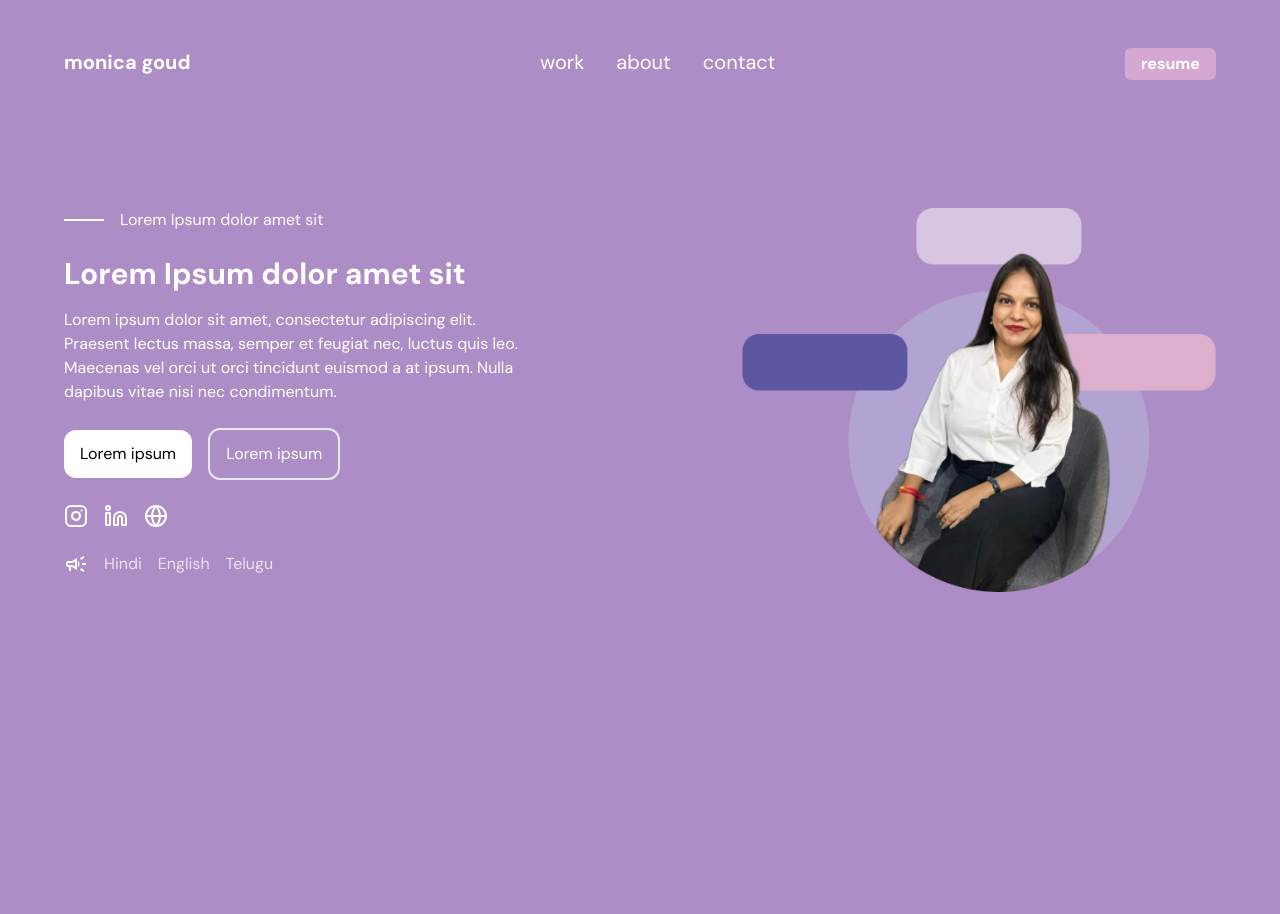
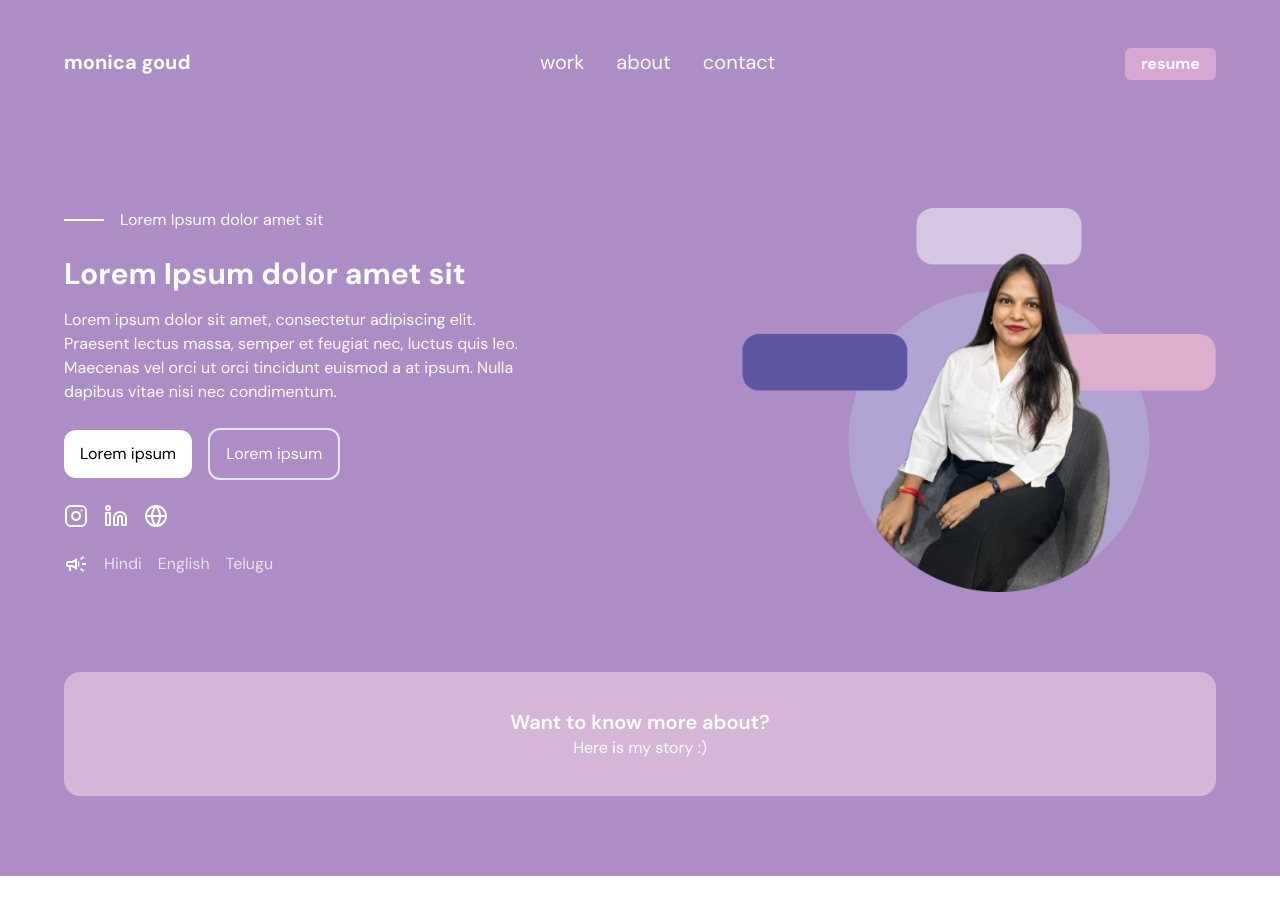
Before and after one commit to ManasMalla/monicagoud, a Next.js app: page / in a window 1280 px wide. Shown: the top 914 px of the page. Built offline with nearby package versions, Linux system fonts and the light colour scheme.

Commit message:
added home page
Signed-off-by: Manas Malla <manasmalla.dev@gmail.com>

```diff
--- a/src/app/layout.js
+++ b/src/app/layout.js
@@ -15,8 +15,8 @@ export default function RootLayout({ children }) {
         rel="stylesheet"
         href="https://fonts.googleapis.com/css2?family=Material+Symbols+Outlined:opsz,wght,FILL,GRAD@20..48,100..700,0..1,-50..200"
       />
-      <body className={`${inter.className} bg-[#AD8DC5] text-white`}>
-        <nav className="w-screen flex justify-between px-16 py-12 text-xl">
+      <body className={`${inter.className} text-white`}>
+        <nav className="w-screen flex justify-between px-16 py-12 text-xl bg-[#AD8DC5]">
           <p className="font-bold">monica goud</p>
           <ul className="flex gap-x-8">
             <li>
--- a/src/app/page.js
+++ b/src/app/page.js
@@ -5,7 +5,8 @@ import { Globe, Instagram, Linkedin } from "react-feather";
 
 export default function Home() {
   return (
-    <main className="flex min-h-screen flex-col items-center justify-between py-20 px-16">
+    <main className="flex min-h-screen flex-col items-center justify-between">
+      <div className="bg-[#AD8DC5] w-full  py-20 px-16">
         <div className="flex gap-x-12 w-full">
           <div className="grow space-y-6">
             <div className="flex items-center gap-x-4">
@@ -15,10 +16,10 @@ export default function Home() {
             <div className="space-y-4">
               <h2 className="text-3xl font-bold">Lorem Ipsum dolor amet sit</h2>
               <p className="w-[42ch]">
-              Lorem ipsum dolor sit amet, consectetur adipiscing elit. Praesent
-              lectus massa, semper et feugiat nec, luctus quis leo. Maecenas vel
-              orci ut orci tincidunt euismod a at ipsum. Nulla dapibus vitae
-              nisi nec condimentum.
+                Lorem ipsum dolor sit amet, consectetur adipiscing elit.
+                Praesent lectus massa, semper et feugiat nec, luctus quis leo.
+                Maecenas vel orci ut orci tincidunt euismod a at ipsum. Nulla
+                dapibus vitae nisi nec condimentum.
               </p>
             </div>
             <div className="space-x-4">
@@ -45,8 +46,12 @@ export default function Home() {
           </div>
           <img src="/landing.png" className="h-96" />
         </div>
-      {/* <p>{work["work"][0].title}</p>
-      <p>{work["work"][0].description}</p> */}
+        <div className="h-20" />
+        <div className="bg-[#FFDFE8]/50 py-9 w-full text-center rounded-2xl">
+          <p className="font-semibold text-xl">Want to know more about?</p>
+          <p>Here is my story :&#41;</p>
+        </div>
+      </div>
     </main>
   );
 }
```
Lines whose indentation alone changed are shown as unchanged.
